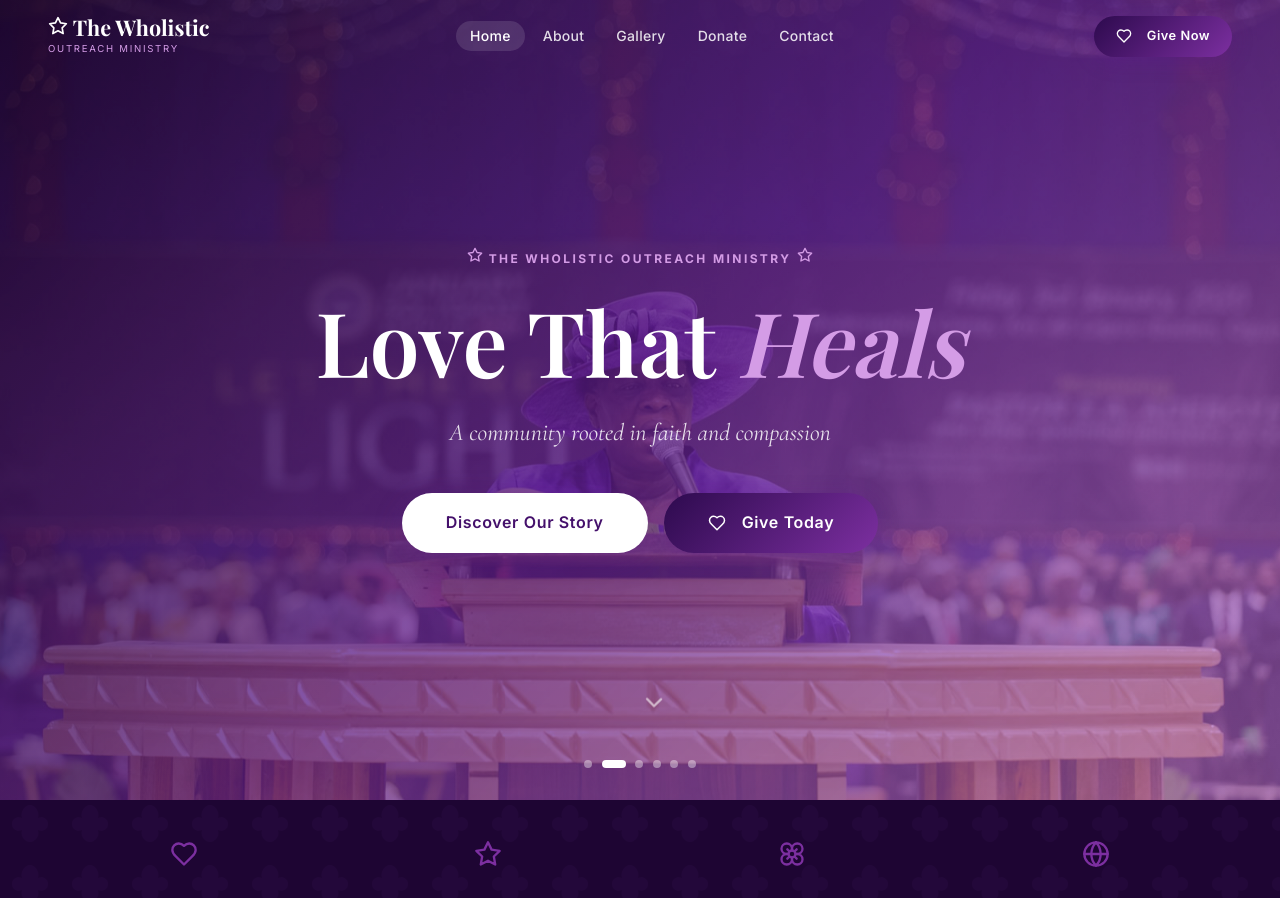
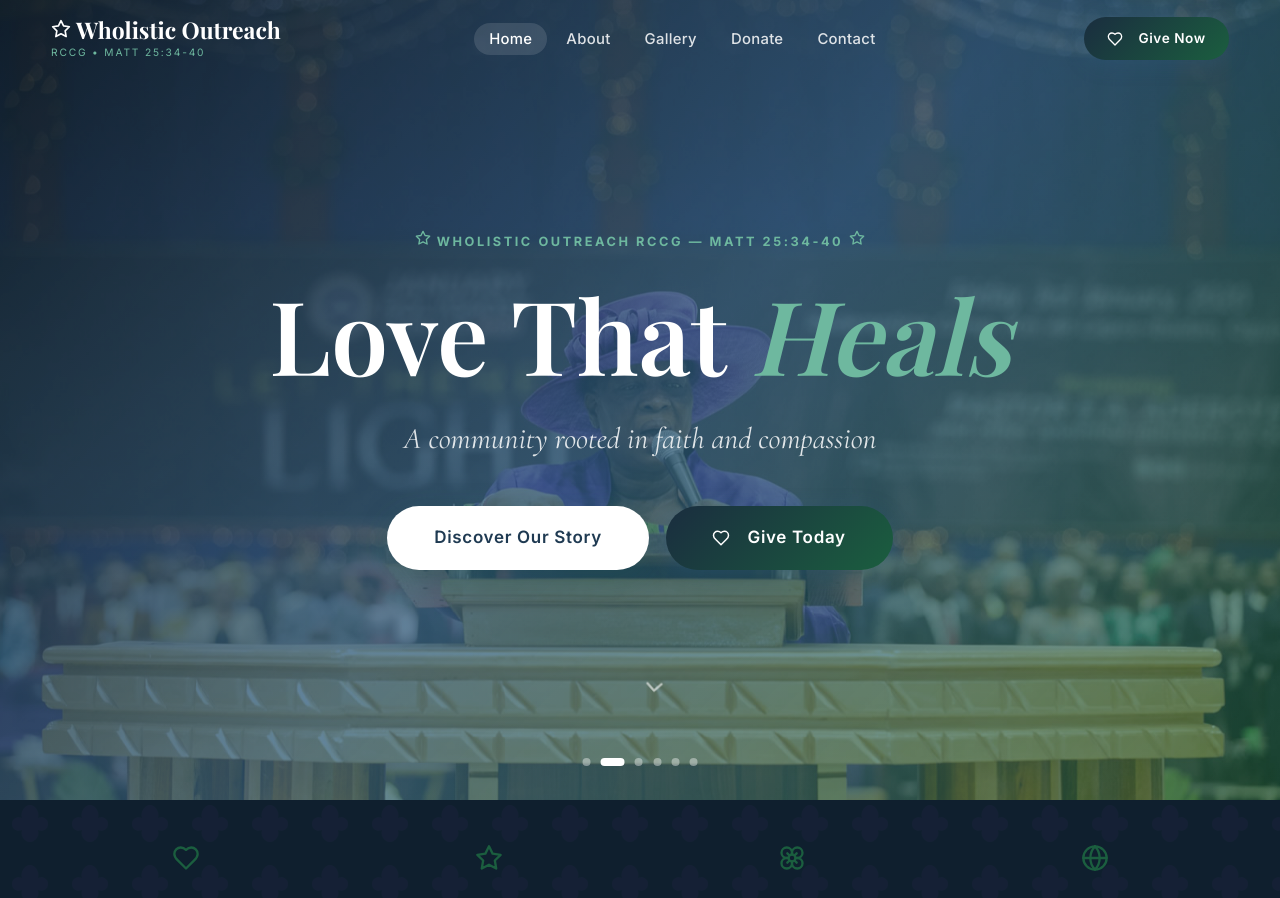
Before and after one commit to JDLightworks/wholistic, a React (Vite) app: page / in a window 1280 px wide. Shown: the top 898 px of the page. Built offline with nearby package versions, Linux system fonts and the light colour scheme; the HTML template or start-up script is replaced by a standard one; a web font is replaced by a local one.

Commit message:
changedimages

```diff
--- a/index.html
+++ b/index.html
@@ -4,12 +4,12 @@
     <meta charset="UTF-8" />
     <link rel="icon" type="image/svg+xml" href="/favicon.svg" />
     <meta name="viewport" content="width=device-width, initial-scale=1.0" />
-    <meta name="description" content="The Wholistic Outreach — Empowering lives through love, faith, and community. Join us in making a difference." />
-    <meta name="keywords" content="wholistic outreach, church, community, events, donations, faith, women ministry" />
-    <meta property="og:title" content="The Wholistic Outreach" />
+    <meta name="description" content="Wholistic Outreach RCCG — Empowering lives through love, faith, and community rooted in Matthew 25:34-40. Join us in making a difference." />
+    <meta name="keywords" content="wholistic outreach, RCCG, church, community, events, donations, faith, women ministry" />
+    <meta property="og:title" content="Wholistic Outreach RCCG" />
     <meta property="og:description" content="Empowering lives through love, faith, and community." />
     <meta property="og:type" content="website" />
-    <title>The Wholistic Outreach</title>
+    <title>Wholistic Outreach RCCG - Matthew 25:34-40</title>
     <link rel="preconnect" href="https://fonts.googleapis.com" />
     <link rel="preconnect" href="https://fonts.gstatic.com" crossorigin />
     <link href="https://fonts.googleapis.com/css2?family=Cormorant+Garamond:ital,wght@0,300;0,400;0,500;0,600;0,700;1,300;1,400;1,500&family=Inter:wght@300;400;500;600;700&family=Playfair+Display:ital,wght@0,400;0,500;0,600;0,700;1,400;1,500&display=swap" rel="stylesheet" />
--- a/src/cms.ts
+++ b/src/cms.ts
@@ -12,7 +12,7 @@ export const getBlogPosts = (): BlogPost[] => {
       id: '1',
       title: 'Walking in Purpose: A Journey of Faith',
       excerpt: 'Discover how embracing your God-given purpose can transform every area of your life.',
-      content: `<p>There is a unique purpose embedded in every soul. When we align our lives with this divine blueprint, everything shifts. Mountains move, doors open, and the ordinary becomes extraordinary.</p><p>The Wholistic Outreach exists to help women and families discover, walk in, and sustain that purpose through community, prayer, and practical support.</p><p>This year, we are seeing lives transformed in unprecedented ways — from career breakthroughs to restored families and renewed faith. You are invited to be part of this beautiful story.</p>`,
+      content: `<p>There is a unique purpose embedded in every soul. When we align our lives with this divine blueprint, everything shifts. Mountains move, doors open, and the ordinary becomes extraordinary.</p><p>Wholistic Outreach RCCG exists to help women and families discover, walk in, and sustain that purpose through community, prayer, and practical support, rooted in Matthew 25:34-40.</p><p>This year, we are seeing lives transformed in unprecedented ways — from career breakthroughs to restored families and renewed faith. You are invited to be part of this beautiful story.</p>`,
       author: 'Admin',
       date: '2026-04-10',
       category: 'Faith & Spirituality',
@@ -22,7 +22,7 @@ export const getBlogPosts = (): BlogPost[] => {
       id: '2',
       title: 'Community Impact: Stories That Inspire',
       excerpt: 'Real stories from women whose lives have been touched through our outreach programs.',
-      content: `<p>Every outreach program carries with it the seeds of transformation. When we invest in communities, we are not just providing resources — we are restoring dignity, hope, and possibility.</p><p>This month, we spotlight three remarkable women from Lagos, Abuja, and Port Harcourt who have risen from difficult circumstances to become pillars in their communities.</p><p>Their stories remind us why the Wholistic Outreach mission is so vital: because every life wholistically transformed is a ripple that touches countless others.</p>`,
+      content: `<p>Every outreach program carries with it the seeds of transformation. When we invest in communities, we are not just providing resources — we are restoring dignity, hope, and possibility.</p><p>This month, we spotlight three remarkable women from Lagos, Abuja, and Port Harcourt who have risen from difficult circumstances to become pillars in their communities.</p><p>Their stories remind us why the Wholistic Outreach RCCG mission is so vital, grounded in Matthew 25:34-40: because every life wholistically transformed is a ripple that touches countless others.</p>`,
       author: 'Admin',
       date: '2026-04-05',
       category: 'Community',
--- a/src/components/Footer.tsx
+++ b/src/components/Footer.tsx
@@ -23,9 +23,9 @@ export default function Footer() {
         <div className="footer-grid">
           {/* Brand */}
           <div>
-            <div className="footer-brand-name"><Star size={20} style={{ display: 'inline', marginRight: '0.5rem' }} />The Wholistic Outreach</div>
+            <div className="footer-brand-name"><Star size={20} style={{ display: 'inline', marginRight: '0.5rem' }} />Wholistic Outreach RCCG</div>
             <p className="footer-desc">
-              Empowering lives through love, faith, and community. We believe in the wholistic transformation of every person — body, soul, and spirit.
+              Empowering lives through love, faith, and community rooted in Matthew 25:34-40. We believe in the wholistic transformation of every person — body, soul, and spirit.
             </p>
             <div className="social-links" role="list" aria-label="Social media links">
               {[
@@ -93,7 +93,7 @@ export default function Footer() {
         </div>
 
         <div className="footer-bottom">
-          <p>© {new Date().getFullYear()} The Wholistic Outreach. All rights reserved.</p>
+          <p>© {new Date().getFullYear()} Wholistic Outreach RCCG. All rights reserved.</p>
           <p>Made with <Heart size={14} style={{ display: 'inline', color: '#f43f5e' }} /> for purpose-driven lives</p>
         </div>
       </div>
--- a/src/components/Navbar.tsx
+++ b/src/components/Navbar.tsx
@@ -50,9 +50,9 @@ export default function Navbar() {
       <nav className={navClass} role="navigation" aria-label="Main navigation">
         <div className="container">
           <div className="nav-inner">
-            <Link to="/" className="nav-logo" aria-label="The Wholistic Outreach Home">
-              <span className="nav-logo-text"><Star size={20} style={{ display: 'inline', marginRight: '0.3rem' }} />The Wholistic</span>
-              <span className="nav-logo-sub">Outreach Ministry</span>
+            <Link to="/" className="nav-logo" aria-label="Wholistic Outreach RCCG Home">
+              <span className="nav-logo-text"><Star size={20} style={{ display: 'inline', marginRight: '0.3rem' }} />Wholistic Outreach</span>
+              <span className="nav-logo-sub">RCCG • Matt 25:34-40</span>
             </Link>
 
             <ul className="nav-links" role="list">
--- a/src/index.css
+++ b/src/index.css
@@ -5,35 +5,35 @@
 
 :root {
   /* ── Color Palette ── */
-  --purple-950:  #1e0533;
-  --purple-900:  #2d0a4e;
-  --purple-800:  #44106b;
-  --purple-700:  #5e1b8a;
-  --purple-600:  #7c2fa0;
-  --purple-500:  #9b45b8;
-  --purple-400:  #b86dd0;
-  --purple-300:  #d49ce6;
-  --purple-200:  #e8caF5;
-  --purple-100:  #f5eafc;
-  --purple-50:   #fdf6ff;
-
-  --rose-500:    #f43f5e;
-  --rose-400:    #fb7185;
-  --rose-300:    #fda4af;
-  --rose-100:    #ffe4e6;
+  --purple-950:  #0f1f2e;
+  --purple-900:  #1a2d3f;
+  --purple-800:  #1f3a52;
+  --purple-700:  #2d5a7b;
+  --purple-600:  #1b5e3f;
+  --purple-500:  #2d7a5c;
+  --purple-400:  #4a9d7f;
+  --purple-300:  #6eb89f;
+  --purple-200:  #a8d5c2;
+  --purple-100:  #d4e8df;
+  --purple-50:   #f0f5f2;
+
+  --rose-500:    #1b5e3f;
+  --rose-400:    #2d7a5c;
+  --rose-300:    #4a9d7f;
+  --rose-100:    #d4e8df;
 
   --gold-500:    #d4a847;
   --gold-400:    #e6c165;
   --gold-300:    #f0d88a;
 
   --white:       #ffffff;
-  --off-white:   #fdfbfe;
-  --text-dark:   #1a0a2e;
-  --text-mid:    #4a3560;
-  --text-light:  #8b6fa8;
+  --off-white:   #f8f9f7;
+  --text-dark:   #0f1f2e;
+  --text-mid:    #2d5a7b;
+  --text-light:  #5a7a8f;
 
   /* ── Gradients ── */
-  --grad-hero:       linear-gradient(135deg, rgba(30,5,51,0.85) 0%, rgba(92,27,138,0.75) 50%, rgba(180,100,210,0.6) 100%);
+  --grad-hero:       linear-gradient(135deg, rgba(15,31,46,0.85) 0%, rgba(45,90,123,0.75) 50%, rgba(27,94,63,0.6) 100%);
   --grad-purple:     linear-gradient(135deg, var(--purple-900), var(--purple-600));
   --grad-soft:       linear-gradient(135deg, var(--purple-100), var(--rose-100));
   --grad-card:       linear-gradient(145deg, rgba(255,255,255,0.12), rgba(255,255,255,0.04));
@@ -49,10 +49,10 @@
   --container-max:   1280px;
 
   /* ── Shadows ── */
-  --shadow-sm:       0 2px 12px rgba(92,27,138,0.1);
-  --shadow-md:       0 8px 32px rgba(92,27,138,0.18);
-  --shadow-lg:       0 20px 60px rgba(92,27,138,0.25);
-  --shadow-glow:     0 0 40px rgba(155,69,184,0.3);
+  --shadow-sm:       0 2px 12px rgba(27,94,63,0.1);
+  --shadow-md:       0 8px 32px rgba(27,94,63,0.18);
+  --shadow-lg:       0 20px 60px rgba(27,94,63,0.25);
+  --shadow-glow:     0 0 40px rgba(45,122,92,0.3);
 
   /* ── Border radius ── */
   --radius-sm: 8px;
@@ -76,7 +76,7 @@
 
 html {
   scroll-behavior: smooth;
-  font-size: 16px;
+  font-size: 17px;
 }
 
 body {
@@ -175,11 +175,11 @@ input, textarea, select {
 .btn-primary {
   background: var(--grad-purple);
   color: white;
-  box-shadow: 0 4px 20px rgba(92,27,138,0.35);
+  box-shadow: 0 4px 20px rgba(45,90,123,0.35);
 }
 .btn-primary:hover {
   transform: translateY(-2px);
-  box-shadow: 0 8px 28px rgba(92,27,138,0.5);
+  box-shadow: 0 8px 28px rgba(45,90,123,0.5);
 }
 
 .btn-outline {
@@ -269,7 +269,7 @@ input, textarea, select {
 
 .section-title {
   font-family: var(--font-display);
-  font-size: clamp(2rem, 4vw, 3.25rem);
+  font-size: clamp(2.3rem, 5vw, 3.5rem);
   font-weight: 600;
   color: var(--text-dark);
   line-height: 1.2;
@@ -282,7 +282,7 @@ input, textarea, select {
 
 .section-subtitle {
   font-family: var(--font-body);
-  font-size: clamp(1rem, 1.5vw, 1.125rem);
+  font-size: clamp(1.05rem, 2vw, 1.25rem);
   color: var(--text-mid);
   max-width: 640px;
   line-height: 1.7;
@@ -380,7 +380,7 @@ input, textarea, select {
 }
 .page-hero h1 {
   font-family: var(--font-display);
-  font-size: clamp(2.5rem, 6vw, 4.5rem);
+  font-size: clamp(2.75rem, 7vw, 5rem);
   font-weight: 600;
   color: white;
   position: relative;
@@ -484,7 +484,7 @@ input, textarea, select {
 .modal-overlay {
   position: fixed;
   inset: 0;
-  background: rgba(30,5,51,0.7);
+  background: rgba(15,31,46,0.7);
   backdrop-filter: blur(8px);
   z-index: 1000;
   display: flex;
@@ -530,7 +530,7 @@ input, textarea, select {
 }
 
 .navbar.scrolled {
-  background: rgba(30,5,51,0.95);
+  background: rgba(15,31,46,0.95);
   backdrop-filter: blur(20px);
   -webkit-backdrop-filter: blur(20px);
   padding: 0.75rem 0;
@@ -538,7 +538,7 @@ input, textarea, select {
 }
 
 .navbar.solid {
-  background: rgba(30,5,51,0.95);
+  background: rgba(15,31,46,0.95);
   backdrop-filter: blur(20px);
   padding: 0.75rem 0;
   box-shadow: 0 4px 30px rgba(0,0,0,0.2);
@@ -638,7 +638,7 @@ input, textarea, select {
   .mobile-menu {
     position: fixed;
     inset: 0;
-    background: rgba(30,5,51,0.98);
+    background: rgba(15,31,46,0.98);
     backdrop-filter: blur(20px);
     z-index: 950;
     display: flex;
@@ -737,7 +737,7 @@ input, textarea, select {
 
 .hero-title {
   font-family: var(--font-display);
-  font-size: clamp(3rem, 7vw, 6rem);
+  font-size: clamp(3.25rem, 8vw, 6.5rem);
   font-weight: 600;
   color: white;
   line-height: 1.1;
@@ -752,7 +752,7 @@ input, textarea, select {
 
 .hero-tagline {
   font-family: var(--font-elegant);
-  font-size: clamp(1.1rem, 2.5vw, 1.5rem);
+  font-size: clamp(1.25rem, 3vw, 1.75rem);
   color: rgba(255,255,255,0.85);
   margin-bottom: 2.5rem;
   font-style: italic;
@@ -835,7 +835,7 @@ input, textarea, select {
 
 .stat-number {
   font-family: var(--font-display);
-  font-size: 2.75rem;
+  font-size: 3rem;
   font-weight: 700;
   color: white;
   line-height: 1;
@@ -933,7 +933,7 @@ input, textarea, select {
 }
 .blog-card-title {
   font-family: var(--font-display);
-  font-size: 1.25rem;
+  font-size: 1.4rem;
   font-weight: 600;
   color: var(--text-dark);
   line-height: 1.35;
@@ -996,7 +996,7 @@ input, textarea, select {
 .event-info { flex: 1; }
 .event-title {
   font-family: var(--font-display);
-  font-size: 1.2rem;
+  font-size: 1.35rem;
   font-weight: 600;
   color: var(--text-dark);
   margin-bottom: 0.5rem;
@@ -1292,7 +1292,7 @@ input, textarea, select {
 }
 .team-avatar img { width: 100%; height: 100%; object-fit: cover; }
 .team-info { padding: 1.5rem; }
-.team-name { font-family: var(--font-display); font-size: 1.25rem; font-weight: 600; margin-bottom: 0.25rem; }
+.team-name { font-family: var(--font-display); font-size: 1.35rem; font-weight: 600; margin-bottom: 0.25rem; }
 .team-role { font-size: 0.85rem; color: var(--purple-600); font-weight: 500; }
 
 /* ══ VOLUNTEER CTA ══ */
--- a/src/pages/About.tsx
+++ b/src/pages/About.tsx
@@ -65,7 +65,7 @@ export default function About() {
         </div>
         <div style={{ position: 'relative', zIndex: 2, textAlign: 'center' }}>
           <p className="hero-eyebrow" style={{ marginBottom: '1rem' }}><Star size={16} style={{ display: 'inline' }} /> Our Story <Star size={16} style={{ display: 'inline' }} /></p>
-          <h1 id="about-page-heading">About The Wholistic Outreach</h1>
+          <h1 id="about-page-heading">About Wholistic Outreach RCCG</h1>
           <p style={{ color: 'rgba(255,255,255,0.8)', fontSize: '1.15rem', marginTop: '0.75rem', fontFamily: 'var(--font-elegant)', fontStyle: 'italic' }}>
             Breaking cycles, restoring dignity, renewing hope
           </p>
@@ -85,10 +85,10 @@ export default function About() {
               <div className="divider" />
               <div style={{ fontSize: '1rem', color: 'var(--text-mid)', lineHeight: 1.85, marginBottom: '1.5rem' }}>
                 <p style={{ marginBottom: '1rem' }}>
-                  <strong>The Wholistic Outreach</strong> is one of the ministries under the office of the Wife of the General Overseer of the Redeemed Christian Church of God, Pastor (Mrs.) Folu Adeboye. The ministry is currently active and effective in the work of social reformation and community development.
+                  <strong>Wholistic Outreach RCCG</strong> is one of the ministries under the office of the Wife of the General Overseer of the Redeemed Christian Church of God, Pastor (Mrs.) Folu Adeboye. Rooted in Matthew 25:34-40, the ministry is currently active and effective in the work of social reformation and community development.
                 </p>
                 <p style={{ marginBottom: '1rem' }}>
-                  The Wholistic Outreach is a faith-based non-profit organization dedicated to <strong>mending broken lives, restoring families, and renewing hope</strong>. We believe this is the heart of God: breaking the cycle of abuse and abandonment for female sex workers, trafficked girls, abandoned girls, and teens in a Christ-centered home and learning environment.
+                  Wholistic Outreach RCCG is a faith-based non-profit organization dedicated to <strong>mending broken lives, restoring families, and renewing hope</strong>. We believe this is the heart of God as revealed in Matthew 25:34-40: breaking the cycle of abuse and abandonment for female sex workers, trafficked girls, abandoned girls, and teens in a Christ-centered home and learning environment.
                 </p>
                 <p style={{ marginBottom: '1rem' }}>
                   We provide a safe home and a loving family atmosphere for unwed mothers and children at risk. Because we are God-based, we offer true and lasting hope in otherwise hopeless situations. Our organization models God's love and purity to a generation of youths, bringing hope, love, and succor to stranded young girls and ladies who have been abused, forsaken, and made vulnerable through sexual exploitation.
--- a/src/pages/Donate.tsx
+++ b/src/pages/Donate.tsx
@@ -93,7 +93,7 @@ export default function Donate() {
           payment_options: 'card,banktransfer,ussd',
           customer: { email, phone_number: phone, name },
           customizations: {
-            title: 'The Wholistic Outreach',
+            title: 'Wholistic Outreach RCCG',
             description: `Donation — ${purpose}`,
             logo: '',
           },
--- a/src/pages/Home.tsx
+++ b/src/pages/Home.tsx
@@ -82,7 +82,7 @@ export default function Home() {
         ))}
         <div className="hero-overlay" />
         <div className="hero-content">
-          <p className="hero-eyebrow"><Star size={16} style={{ display: 'inline' }} /> The Wholistic Outreach Ministry <Star size={16} style={{ display: 'inline' }} /></p>
+          <p className="hero-eyebrow"><Star size={16} style={{ display: 'inline' }} /> Wholistic Outreach RCCG — Matt 25:34-40 <Star size={16} style={{ display: 'inline' }} /></p>
           <h1 className="hero-title" key={slideIdx}>
             {heroSlides[slideIdx].title} <em>{heroSlides[slideIdx].em}</em>
           </h1>
@@ -142,7 +142,7 @@ export default function Home() {
               <h2 className="section-title" id="about-heading">A Ministry of<br /><em style={{ fontStyle: 'italic', color: 'var(--purple-600)' }}>Love & Wholeness</em></h2>
               <div className="divider" />
               <p style={{ fontSize: '1.05rem', color: 'var(--text-mid)', lineHeight: 1.8, marginBottom: '1.5rem' }}>
-                The Wholistic Outreach is a Spirit-led ministry dedicated to transforming lives through the power of God's love. We serve women, families, and communities across Nigeria and beyond — bringing healing, empowerment, and divine purpose to every heart we touch.
+                Wholistic Outreach RCCG is a Spirit-led ministry dedicated to transforming lives through the power of God's love, grounded in Matthew 25:34-40. We serve women, families, and communities across Nigeria and beyond — bringing healing, empowerment, and divine purpose to every heart we touch.
               </p>
               <p style={{ fontSize: '1rem', color: 'var(--text-mid)', lineHeight: 1.8, marginBottom: '2rem' }}>
                 From powerful conferences and prayer nights to community outreach and counseling, every programme is designed to address the whole person — spirit, soul, and body.
@@ -150,14 +150,23 @@ export default function Home() {
               <Link to="/about" className="btn btn-primary">Discover Our Story <ArrowRight size={16} /></Link>
             </div>
             <div className="fade-up" style={{ position: 'relative' }}>
-              <div style={{ display: 'grid', gridTemplateColumns: 'repeat(auto-fit, minmax(150px, 1fr))', gap: '1rem' }}>
+              <div style={{ display: 'grid', gridTemplateColumns: 'repeat(auto-fit, minmax(280px, 1fr))', gap: '1.5rem' }}>
                 {[hero2, hero3, hero4, hero5].map((img, i) => (
                   <div key={i} style={{
                     borderRadius: 'var(--radius-lg)',
                     overflow: 'hidden',
-                    height: i === 0 ? '280px' : i === 1 ? '200px' : i === 2 ? '200px' : '280px',
-                    transform: `translateY(${i % 2 === 0 ? '0' : '20px'})`,
-                    boxShadow: 'var(--shadow-md)'
+                    height: '320px',
+                    boxShadow: 'var(--shadow-md)',
+                    transition: 'transform 0.3s ease, box-shadow 0.3s ease',
+                    cursor: 'pointer'
+                  }}
+                  onMouseEnter={(e) => {
+                    e.currentTarget.style.transform = 'translateY(-8px)';
+                    e.currentTarget.style.boxShadow = 'var(--shadow-lg)';
+                  }}
+                  onMouseLeave={(e) => {
+                    e.currentTarget.style.transform = 'translateY(0)';
+                    e.currentTarget.style.boxShadow = 'var(--shadow-md)';
                   }}>
                     <img src={img} alt="" style={{ width: '100%', height: '100%', objectFit: 'cover' }} />
                   </div>
```
